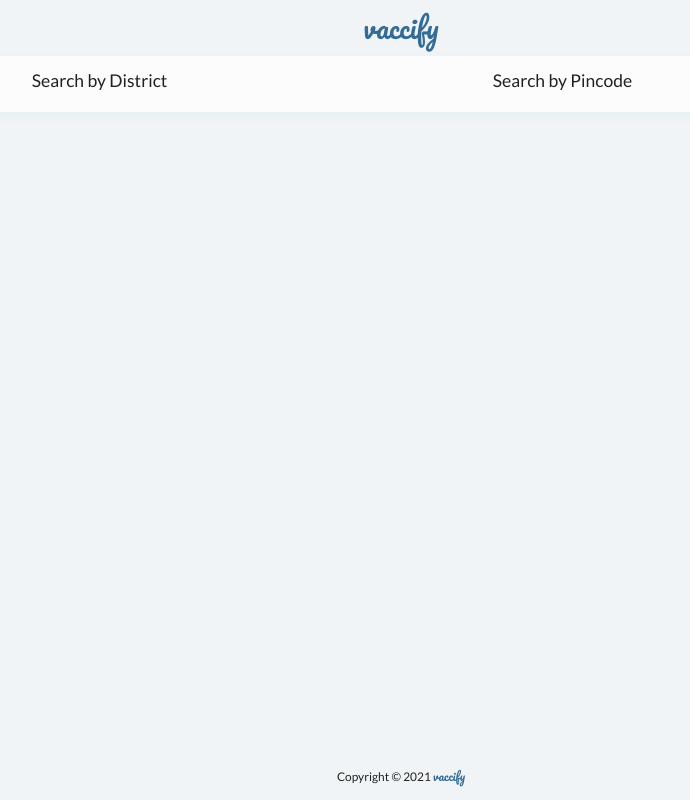
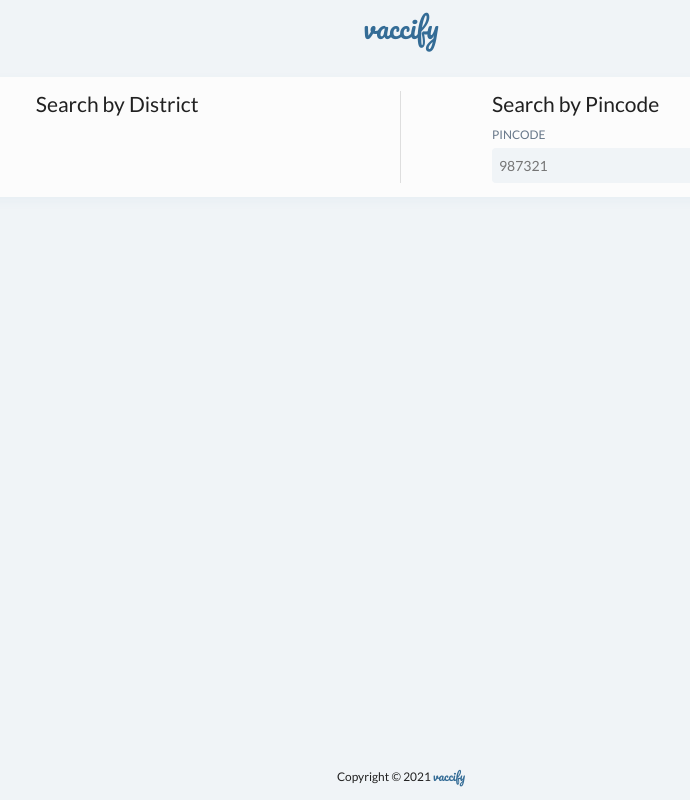
Before and after one commit to rishabh-327/vaccify, a React (Create React App) app: page / in a window 1280 px wide. Shown: the whole page, without its empty margins (239-929 px from the left). Built offline with nearby package versions, Linux system fonts and the light colour scheme.

Commit message:
Added AppInput component.

```diff
--- a/src/App.jsx
+++ b/src/App.jsx
@@ -1,17 +1,39 @@
 import { Container, Row, Col } from 'react-bootstrap'
+import { Formik, Form } from 'formik'
 
 import styles from './App.module.scss'
 
 import AppHeader from './components/AppHeader'
 import AppFooter from './components/AppFooter'
 import AppSheet from './components/AppSheet'
+import AppInput from './components/AppInput'
 
 function App() {
-  return  (
+  const initialValues = {
+    pincode: '',
+  }
+  const validate = values => {
+    const errors = {}
+
+    if (!values.pincode || !values.pincode.trim()) errors.pincode = 'Required'
+    else if (values.pincode.length !== 6)
+      errors.pincode = 'Pincode must be of length 6'
+    else if (!/^\d{6}$/.test(values.pincode))
+      errors.pincode = 'Pincode must only contain numbers'
+    return errors
+  }
+
+  const formSubmit = (values, actions) => {
+    console.log({ values, actions })
+    actions.setSubmitting(false)
+  }
+
+  return (
     <>
       <AppHeader />
+
       <main className={styles.appContent}>
-        <Container>
+        <Container className="p-4">
           <Row className="justify-content-center">
             <Col lg="10">
               <AppSheet>
@@ -19,14 +41,31 @@ function App() {
                   <Col className={styles.firstForm} md="6">
                     <Row className="justify-content-center">
                       <Col lg="8">
-                        <h5>Search by District</h5>
+                        <h4>Search by District</h4>
                       </Col>
                     </Row>
                   </Col>
                   <Col md="6">
                     <Row className="justify-content-center">
                       <Col lg="8">
-                        <h5>Search by Pincode</h5>
+                        <h4>Search by Pincode</h4>
+                        <Formik
+                          initialValues={initialValues}
+                          validate={validate}
+                          onSubmit={formSubmit}
+                        >
+                          {() => (
+                            <Form>
+                              <AppInput
+                                label="PINCODE"
+                                id="pincode"
+                                name="pincode"
+                                type="text"
+                                placeholder="987321"
+                              />
+                            </Form>
+                          )}
+                        </Formik>
                       </Col>
                     </Row>
                   </Col>
@@ -36,6 +75,7 @@ function App() {
           </Row>
         </Container>
       </main>
+
       <AppFooter />
     </>
   )
--- a/src/App.module.scss
+++ b/src/App.module.scss
@@ -1,3 +1,23 @@
-.app {
-  text-align: center;
+@import './styles/variables.scss';
+
+.appContent {
+  min-height: calc(100vh - #{$headerHeight} - #{$footerHeight});
 }
+
+:global(.light) .firstForm {
+  border-bottom: 1px solid #dedede;
+}
+:global(.dark) .firstForm {
+  border-bottom: 1px solid #4a4a4a;
+}
+
+@media (min-width: 768px) {
+  :global(.light) .firstForm {
+    border-bottom: none;
+    border-right: 1px solid #dedede;
+  }
+  :global(.dark) .firstForm {
+    border-bottom: none;
+    border-right: 1px solid #4a4a4a;
+  }
+}
--- /dev/null
+++ b/src/components/AppInput/AppInput.module.scss
@@ -0,0 +1,42 @@
+@import '../../styles/variables.scss';
+
+label.appInputLabel {
+  font-size: 0.85rem;
+  margin-bottom: 4px;
+}
+
+input.appInputField {
+  width: 100%;
+  padding: 0.5rem;
+  border: none;
+  border-radius: $borderRadius;
+
+  &:focus {
+    border: 1px solid $primaryColor;
+  }
+}
+
+.appInputErrorMessage {
+  font-size: 0.85rem;
+  color: $dangerColor;
+  margin-top: 4px;
+}
+
+:global(.light) {
+  label.appInputLabel {
+    color: $textMutedColor;
+  }
+  input.appInputField {
+    color: $textColor;
+    background-color: $surfaceColor;
+  }
+}
+:global(.dark) {
+  label.appInputLabel {
+    color: $darkTextMutedColor;
+  }
+  input.appInputField {
+    color: $darkTextColor;
+    background-color: $darkSurfaceColor;
+  }
+}
--- /dev/null
+++ b/src/components/AppInput/index.jsx
@@ -0,0 +1,23 @@
+import { useField } from 'formik'
+import classname from 'classnames'
+import _s from './AppInput.module.scss'
+
+const AppInput = ({ label, className, ...props }) => {
+  const [field, meta] = useField(props)
+
+  return (
+    <div className={classname(_s.appInput, className)}>
+      <label className={_s.appInputLabel} htmlFor={props.id || props.name}>
+        {label}
+      </label>
+
+      <input className={_s.appInputField} {...field} {...props} />
+
+      {meta.touched && meta.error && (
+        <div className={_s.appInputErrorMessage}>{meta.error}</div>
+      )}
+    </div>
+  )
+}
+
+export default AppInput
--- a/src/styles/main.scss
+++ b/src/styles/main.scss
@@ -28,6 +28,10 @@ body {
   }
 }
 
+input:focus-visible {
+  outline: none;
+}
+
 #root {
   min-height: 100vh;
   position: relative;
--- a/src/styles/variables.scss
+++ b/src/styles/variables.scss
@@ -1,3 +1,4 @@
+// Colors
 $primaryColor: #346c96;
 $textColor: #212121;
 $textMutedColor: #677789;
@@ -10,8 +11,13 @@ $darkTextMutedColor: #8fa6bf;
 $darkSurfaceColor: #212121;
 $darkSheetColor: #2a2a2a;
 
+$dangerColor: #ff2057;
+
 $fontSize: 14px;
 $borderRadius: 4px;
 
+$headerHeight: 56px;
+$footerHeight: 48px;
+
 $thinShadow: 2px 4px 12px hsla(206, 42, 49, 0.05);
 $darkThinShadow: 2px 4px 12px rgba(0, 0, 0, 0.25);
```
Also changed, not shown: src/index.scss (added), 1 other file (tests, documents, lock files or other folders).
